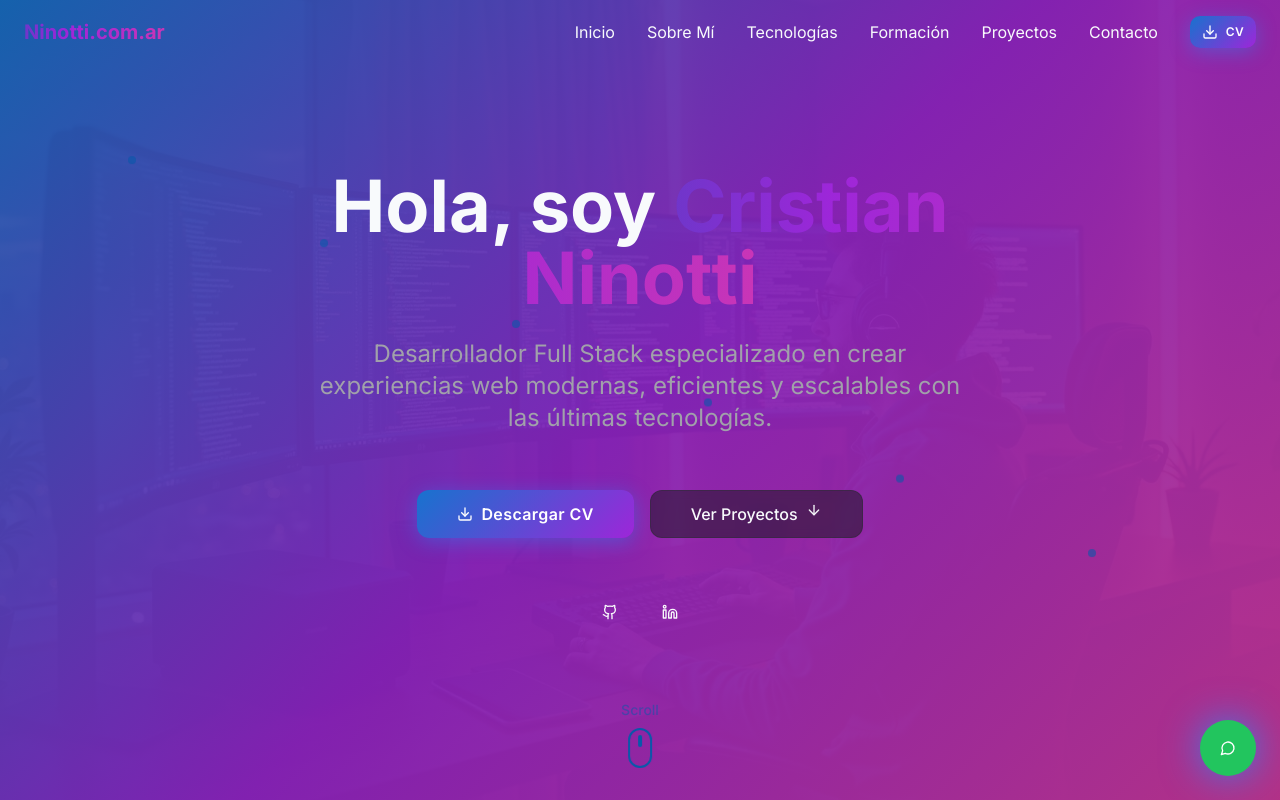
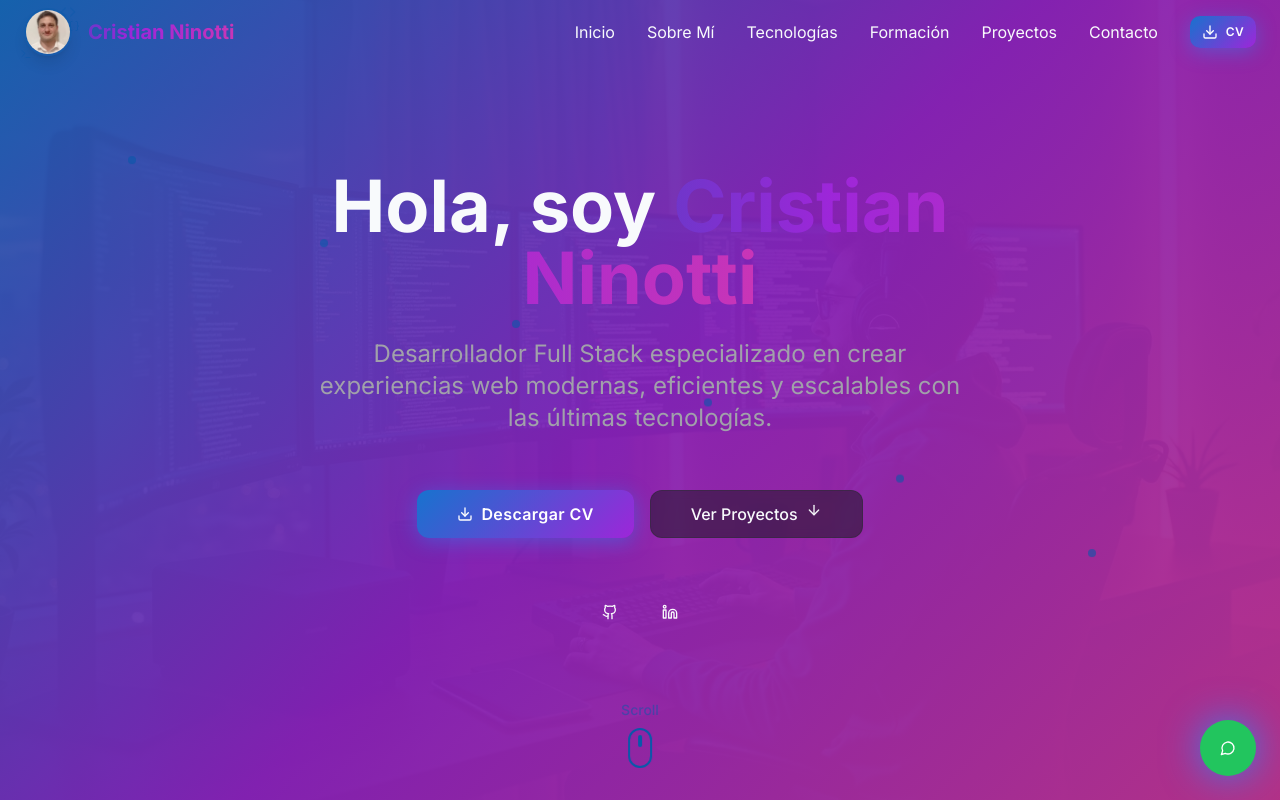
Before and after one commit to CristianNinotti/porfolio-cristian-ninotti, a React (Vite) app: page / in a window 1280 px wide. Shown: the top 800 px of the page. Built offline with nearby package versions, Linux system fonts and the light colour scheme; the HTML template or start-up script is replaced by a standard one.

Commit message:
Add profile picture to header

```diff
--- a/src/components/Navigation.tsx
+++ b/src/components/Navigation.tsx
@@ -1,6 +1,7 @@
 import { useState, useEffect } from "react";
 import { Button } from "@/components/ui/button";
-import { Menu, X, Download } from "lucide-react";
+import { Menu, X, Download, Code, Terminal, Braces } from "lucide-react";
+import profilePhoto from "@/assets/profile-photo.jpg";
 
 const Navigation = () => {
   const [isOpen, setIsOpen] = useState(false);
@@ -40,9 +41,25 @@ const Navigation = () => {
     }`}>
       <div className="max-w-7xl mx-auto px-6">
         <div className="flex justify-between items-center h-16">
-          {/* Logo */}
-          <div className="font-bold text-xl gradient-text">
-            Ninotti.com.ar
+          {/* Logo with Profile */}
+          <div className="flex items-center space-x-4">
+            <div className="relative">
+              {/* Profile Photo */}
+              <div className="w-12 h-12 rounded-full overflow-hidden border-2 border-primary/30 shadow-lg relative">
+                <img
+                  src={profilePhoto}
+                  alt="Cristian Ninotti"
+                  className="w-full h-full object-cover"
+                />
+              </div>
+              {/* Floating Code Icons */}
+              <Code className="absolute -top-1 -right-1 w-4 h-4 text-primary/70 animate-pulse" />
+              <Terminal className="absolute -bottom-1 -left-1 w-3 h-3 text-primary/60 animate-pulse" style={{ animationDelay: '0.5s' }} />
+              <Braces className="absolute top-3 -right-2 w-3 h-3 text-primary/50 animate-pulse" style={{ animationDelay: '1s' }} />
+            </div>
+            <div className="font-bold text-xl gradient-text">
+              Cristian Ninotti
+            </div>
           </div>
 
           {/* Desktop Navigation */}
```
Also changed, not shown: src/assets/profile-photo.jpg (added).
